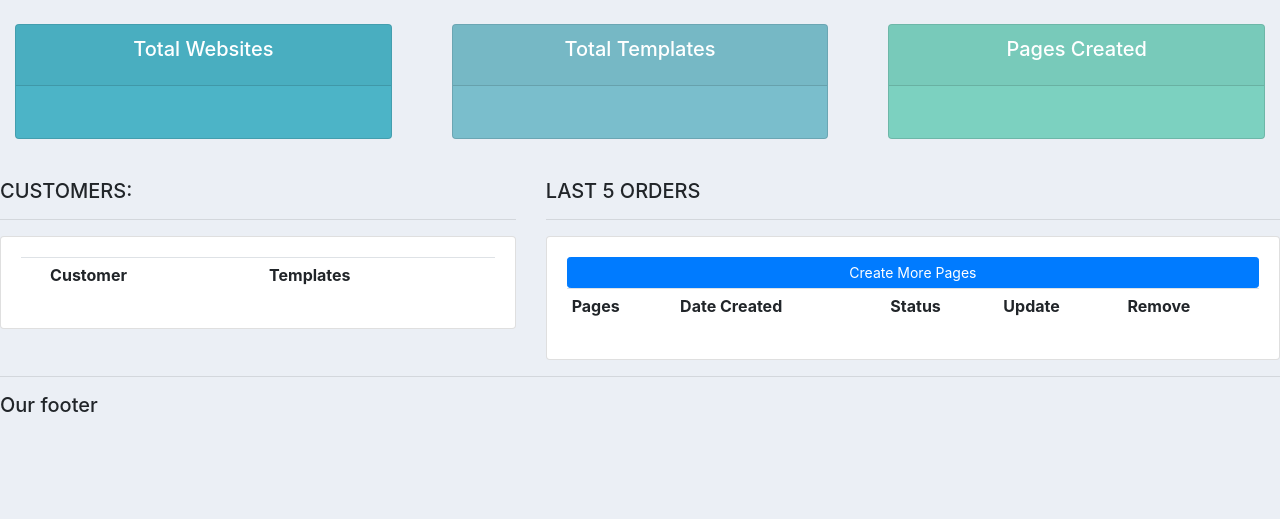
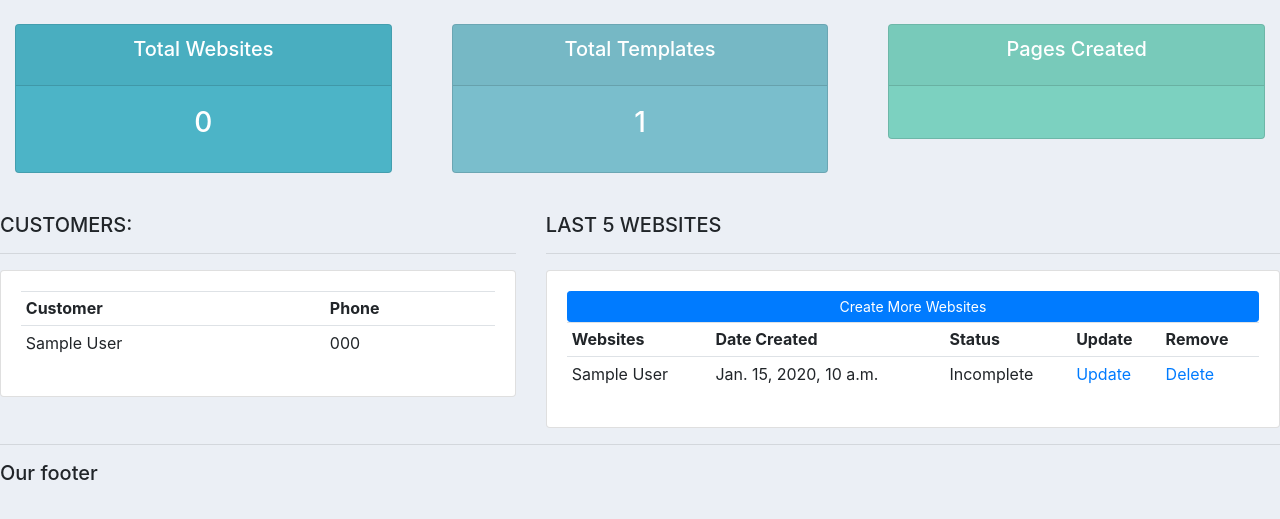
Before and after one commit to wense02/Project, a Django app: page / in a window 1280 px wide. Shown: the part 56-575 px from the top of the page. Run offline with Django 4.2, Linux system fonts and the light colour scheme; tables that the repository leaves empty hold one stand-in row (values such as "Sample post"); lists and menus that the app fills with data are empty.

Commit message:
Data Render - [x] Query data from database - [x] Render data to template

```diff
--- a/my_cms/accounts/templates/accounts/dashboard.html
+++ b/my_cms/accounts/templates/accounts/dashboard.html
@@ -13,29 +13,41 @@
 		<div class="card card-body">
 			<table class="table table-sm">
 				<tr>
-					<th></th>
 					<th>Customer</th>
-					<th>Templates</th>
+					<th>Phone</th>
 				</tr>
-
+                {% for customer in customers %}
+                    <tr>
+                        <td>{{customer.name}}</td>
+                        <td>{{customer.phone}}</td>
+                    </tr>
+                {% endfor %}
 			</table>
 		</div>
 	</div>
 
 	<div class="col-md-7">
-		<h5>LAST 5 ORDERS</h5>
+		<h5>LAST 5 WEBSITES</h5>
 		<hr>
 		<div class="card card-body">
-			<a class="btn btn-primary  btn-sm btn-block" href="">Create More Pages</a>
+			<a class="btn btn-primary  btn-sm btn-block" href="">Create More Websites</a>
 			<table class="table table-sm">
 				<tr>
-					<th>Pages</th>
+					<th>Websites</th>
 					<th>Date Created</th>
 					<th>Status</th>
 					<th>Update</th>
 					<th>Remove</th>
 				</tr>
-
+                {% for website in websites %}
+                    <tr>
+                        <td>{{website.name}}</td>
+                        <td>{{website.date_created}}</td>
+                        <td>{{website.status}}</td>
+                        <td><a href="">Update</a></td>
+                        <td><a href="">Delete</a></td>
+                    </tr>
+                {% endfor %}
 			</table>
 		</div>
 	</div>
--- a/my_cms/accounts/templates/accounts/status.html
+++ b/my_cms/accounts/templates/accounts/status.html
@@ -8,7 +8,7 @@
                     <h5 class="card-title">Total Websites</h5>
                 </div>
                 <div class="card-body">
-                    <h3 class="card-title"></h3>
+                    <h3 class="card-title">{{total_websites}}</h3>
                 </div>
 			</div>
 		</div>
@@ -21,7 +21,7 @@
                     <h5 class="card-title">Total Templates</h5>
                 </div>
                 <div class="card-body">
-                    <h3 class="card-title"></h3>
+                    <h3 class="card-title">{{total_templates}}</h3>
                 </div>
 			</div>
 		</div>
--- a/my_cms/accounts/views.py
+++ b/my_cms/accounts/views.py
@@ -1,12 +1,19 @@
 from django.shortcuts import render
 from django.http import HttpResponse
+from .models import *
 
 # Create your views here.
 def home(request):
-    return render(request, 'accounts/dashboard.html')
+    websites = Website.objects.all()
+    customers = Customer.objects.all()
+    total_websites = websites.filter(status='Hosted').count()
+    total_templates = Template.objects.all().count()
+    context = {'websites': websites, 'customers': customers, 'total_websites': total_websites, 'total_templates': total_templates}
+    return render(request, 'accounts/dashboard.html', context)
 
 def templates(request):
-    return render(request, 'accounts/templates.html')
+    templates = Template.objects.all()
+    return render(request, 'accounts/templates.html', {'templates': templates})
 
 def customer(request):
     return render(request, 'accounts/customer.html')
```
Also changed, not shown: my_cms/accounts/templates/accounts/templates.html (+7 -2 lines).
